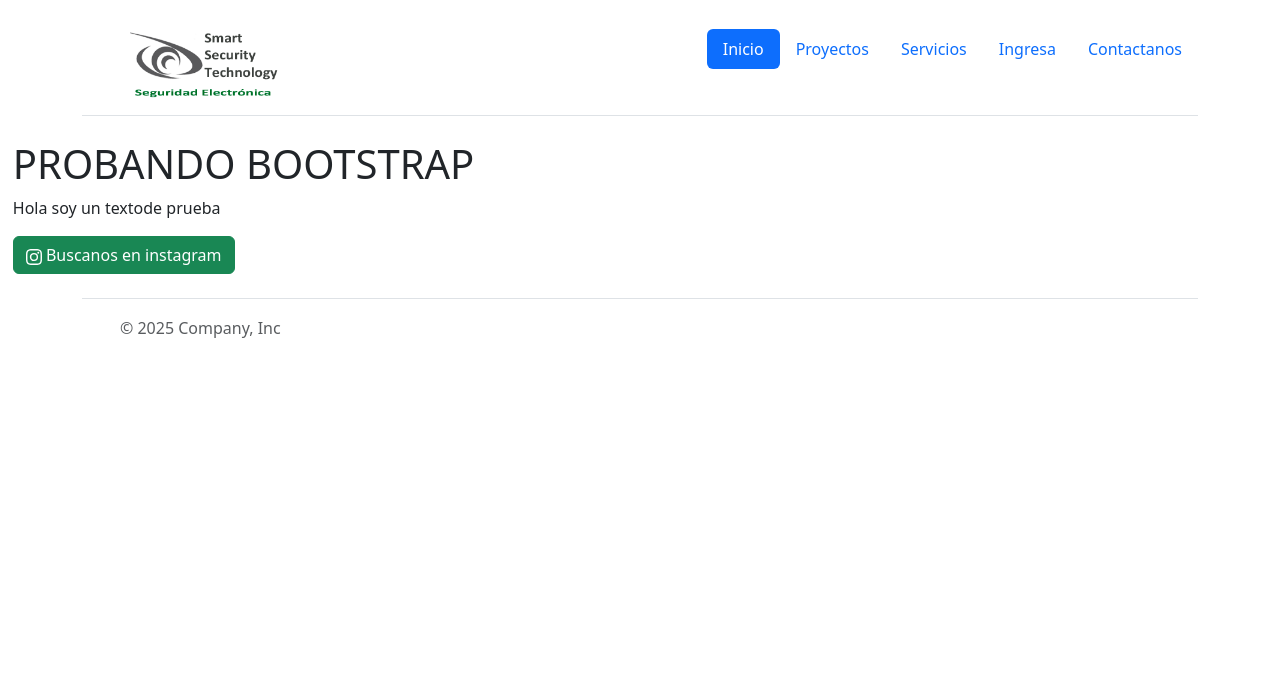
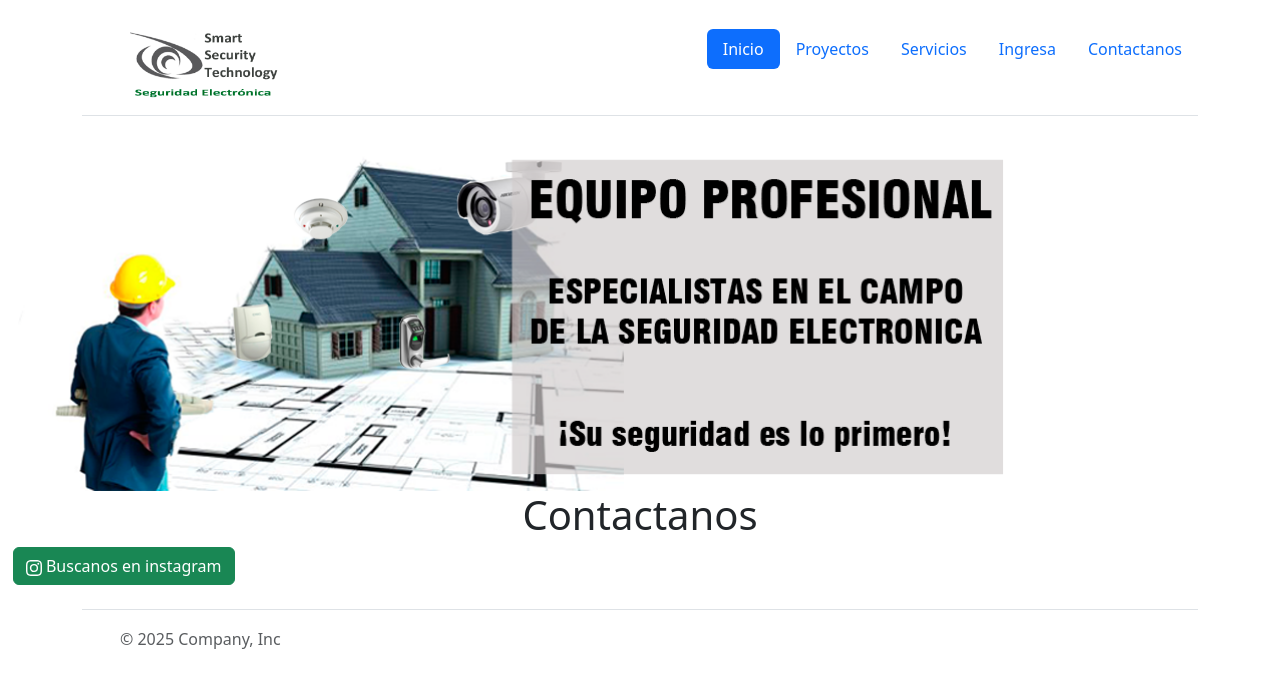
Before and after one commit to dvasquez25/dvasquez25.github.io, a plain HTML site: page index.html in a window 1280 px wide. Drawn offline with nearby package versions, Linux system fonts and the light colour scheme.

Commit message:
Add files via upload

```diff
--- a/index.html
+++ b/index.html
@@ -26,8 +26,8 @@
             </ul>
         </header>
     </div>
-    <h1>PROBANDO BOOTSTRAP</h1>
-    <p>Hola soy un textode prueba</p>
+    <img src="img/baner_principal_equipo.png" height="20%" width="80%">
+    <h1 id="contacto">Contactanos</h1>
     <button type="button" class="btn btn-success">
                 <svg xmlns="http://www.w3.org/2000/svg" width="16" height="16" fill="currentColor" class="bi bi-instagram" viewBox="0 0 16 16">
   <path d="M8 0C5.829 0 5.556.01 4.703.048 3.85.088 3.269.222 2.76.42a3.9 3.9 0 0 0-1.417.923A3.9 3.9 0 0 0 .42 2.76C.222 3.268.087 3.85.048 4.7.01 5.555 0 5.827 0 8.001c0 2.172.01 2.444.048 3.297.04.852.174 1.433.372 1.942.205.526.478.972.923 1.417.444.445.89.719 1.416.923.51.198 1.09.333 1.942.372C5.555 15.99 5.827 16 8 16s2.444-.01 3.298-.048c.851-.04 1.434-.174 1.943-.372a3.9 3.9 0 0 0 1.416-.923c.445-.445.718-.891.923-1.417.197-.509.332-1.09.372-1.942C15.99 10.445 16 10.173 16 8s-.01-2.445-.048-3.299c-.04-.851-.175-1.433-.372-1.941a3.9 3.9 0 0 0-.923-1.417A3.9 3.9 0 0 0 13.24.42c-.51-.198-1.092-.333-1.943-.372C10.443.01 10.172 0 7.998 0zm-.717 1.442h.718c2.136 0 2.389.007 3.232.046.78.035 1.204.166 1.486.275.373.145.64.319.92.599s.453.546.598.92c.11.281.24.705.275 1.485.039.843.047 1.096.047 3.231s-.008 2.389-.047 3.232c-.035.78-.166 1.203-.275 1.485a2.5 2.5 0 0 1-.599.919c-.28.28-.546.453-.92.598-.28.11-.704.24-1.485.276-.843.038-1.096.047-3.232.047s-2.39-.009-3.233-.047c-.78-.036-1.203-.166-1.485-.276a2.5 2.5 0 0 1-.92-.598 2.5 2.5 0 0 1-.6-.92c-.109-.281-.24-.705-.275-1.485-.038-.843-.046-1.096-.046-3.233s.008-2.388.046-3.231c.036-.78.166-1.204.276-1.486.145-.373.319-.64.599-.92s.546-.453.92-.598c.282-.11.705-.24 1.485-.276.738-.034 1.024-.044 2.515-.045zm4.988 1.328a.96.96 0 1 0 0 1.92.96.96 0 0 0 0-1.92m-4.27 1.122a4.109 4.109 0 1 0 0 8.217 4.109 4.109 0 0 0 0-8.217m0 1.441a2.667 2.667 0 1 1 0 5.334 2.667 2.667 0 0 1 0-5.334"></path>
```
